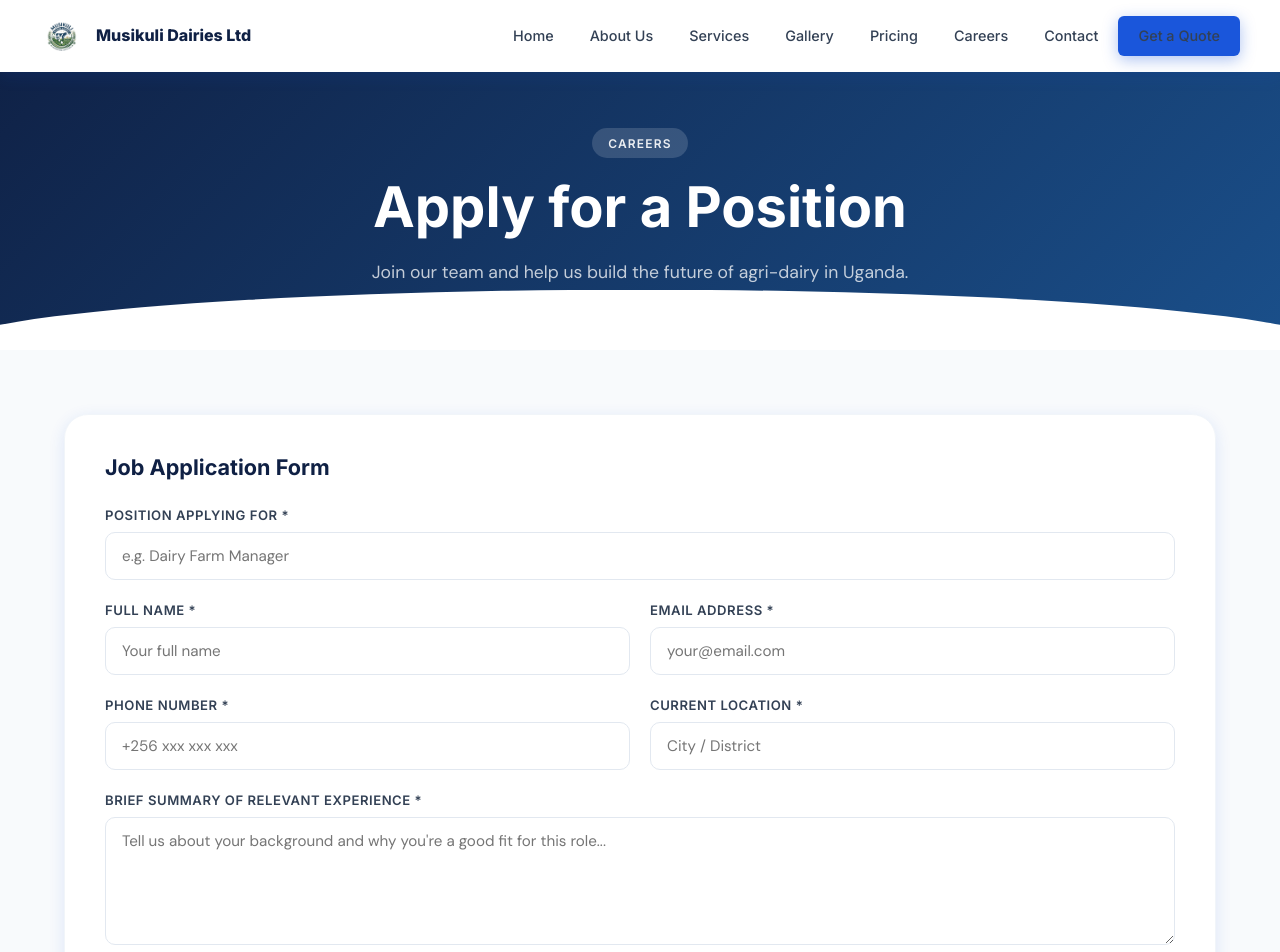
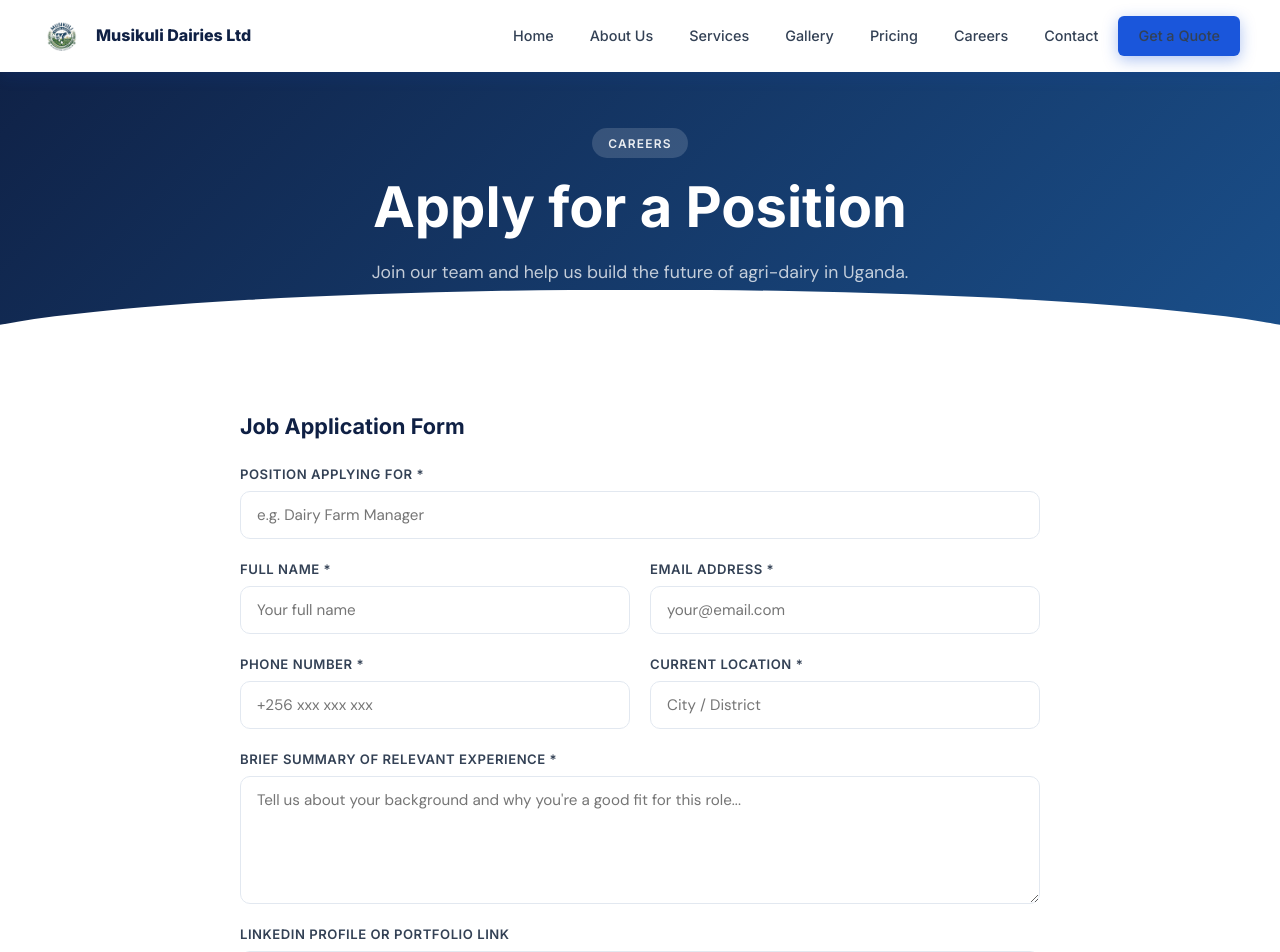
Before and after one commit to laptertechnologies-hue/MUSIKULI-DAIRIES-, a Next.js app: page /apply in a window 1280 px wide. Shown: the top 952 px of the page. Built offline with nearby package versions, Linux system fonts and the light colour scheme.

Commit message:
UPDATE OF A PAGE

```diff
--- a/app/apply/page.tsx
+++ b/app/apply/page.tsx
@@ -1,3 +1,5 @@
+"use client";
+
 import { Suspense } from 'react';
 import ScrollAnimation from '@/components/ScrollAnimation';
 import ApplyForm from './ApplyForm';
@@ -11,17 +13,37 @@ export default function ApplyPage() {
         <p>Join our team and help us build the future of agri-dairy in Uganda.</p>
       </div>
 
-      <section className="quote-section" style={{ paddingTop: '4rem', paddingBottom: '4rem' }}>
+      <section className="apply-section">
         <div className="container">
-          <div className="quote-layout" style={{ gridTemplateColumns: '1fr' }}>
-            <ScrollAnimation className="quote-form-wrapper" style={{ maxWidth: '800px', margin: '0 auto', width: '100%' }}>
-              <Suspense fallback={<div>Loading form...</div>}>
-                <ApplyForm />
-              </Suspense>
-            </ScrollAnimation>
+          <div className="apply-layout">
+            <div className="apply-form-container">
+              <ScrollAnimation>
+                <Suspense fallback={<div>Loading form...</div>}>
+                  <ApplyForm />
+                </Suspense>
+              </ScrollAnimation>
+            </div>
           </div>
         </div>
       </section>
+
+      <style jsx>{`
+        .apply-section {
+          padding-top: 4rem;
+          padding-bottom: 4rem;
+        }
+
+        .apply-layout {
+          display: grid;
+          grid-template-columns: 1fr;
+        }
+
+        .apply-form-container {
+          max-width: 800px;
+          margin: 0 auto;
+          width: 100%;
+        }
+      `}</style>
     </>
   );
 }
```
